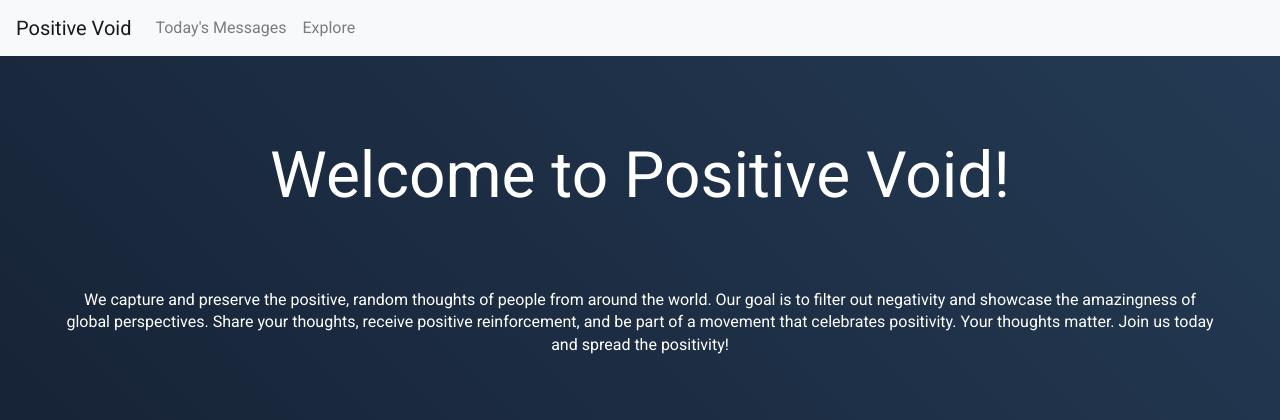
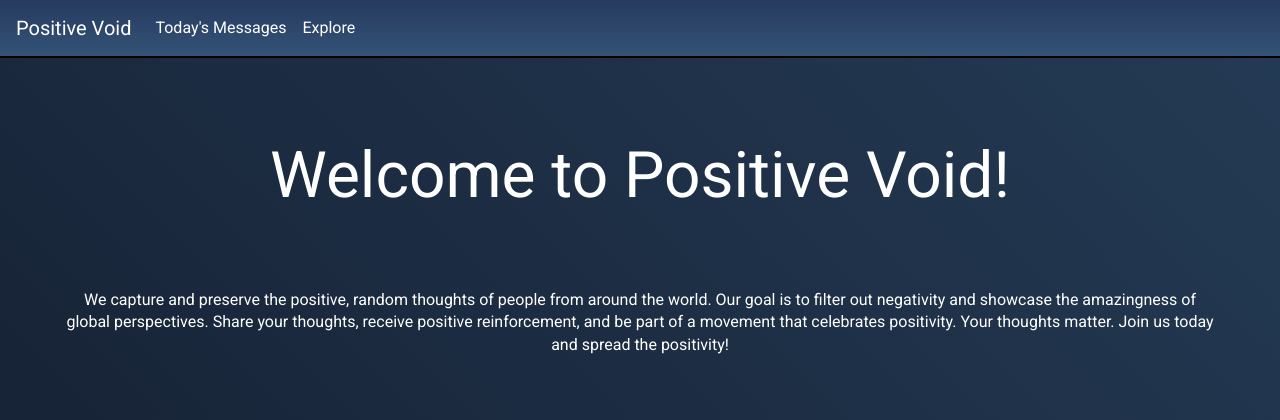
Before and after one commit to AndrewGuadi/positivevoid-website, a Flask app: page / in a window 1280 px wide. Shown: the top 420 px of the page. Run offline with Flask 3, Linux system fonts and the light colour scheme; data that the repository does not hold is empty; some libraries are stand-ins or nearby versions.

Commit message:
changing minor css

```diff
--- a/static/css/index-styles.css
+++ b/static/css/index-styles.css
@@ -21,6 +21,13 @@ body {
     top:0;
     width: 100%;
     margin-bottom: 6vw;
+    background: linear-gradient(to bottom, #273a5f, #335377);
+    border-bottom: 2px solid black;
+}
+
+
+.navbar-brand, .nav-link{
+    color:white!important;
 }
 
 .container {
```
